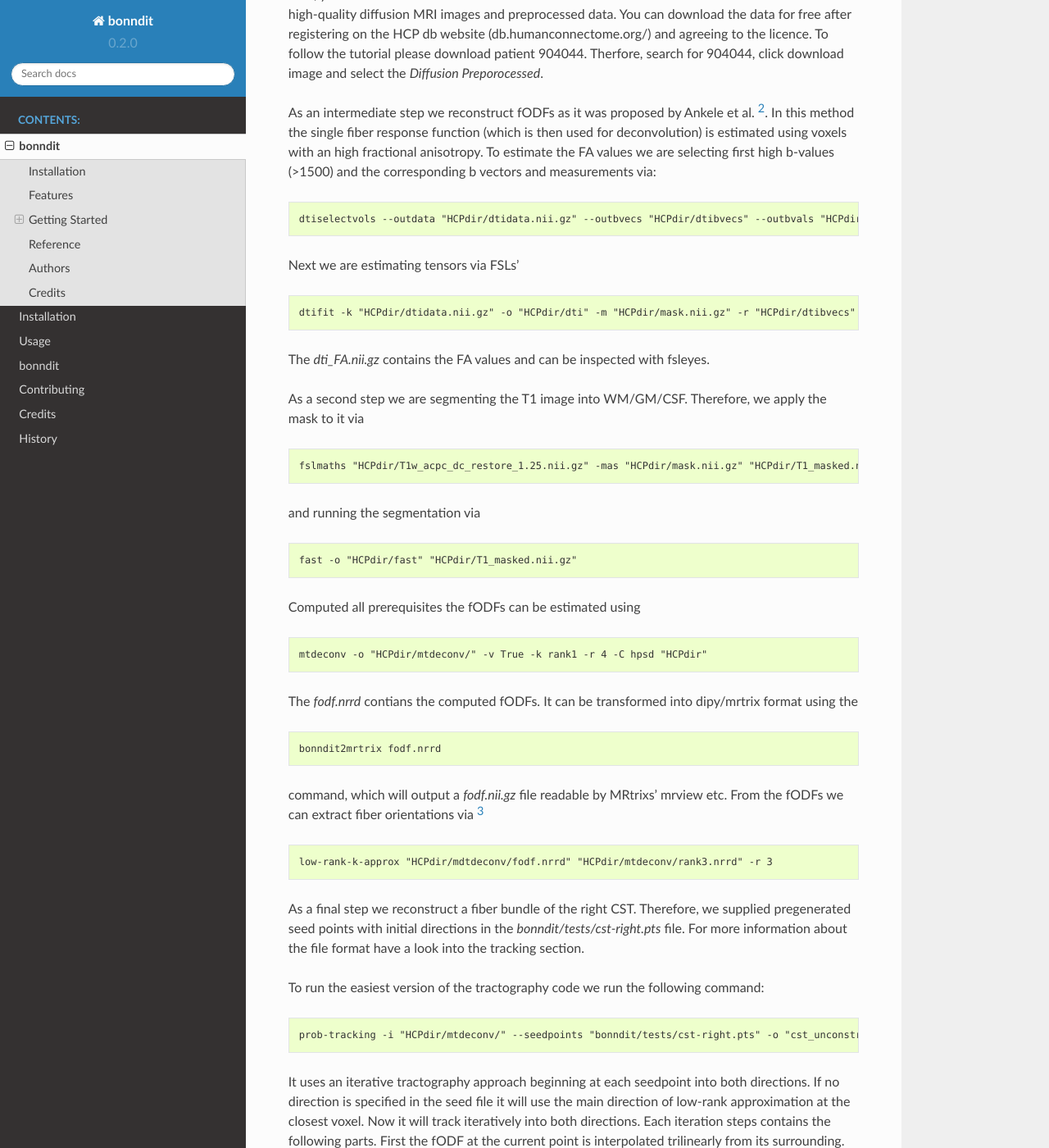
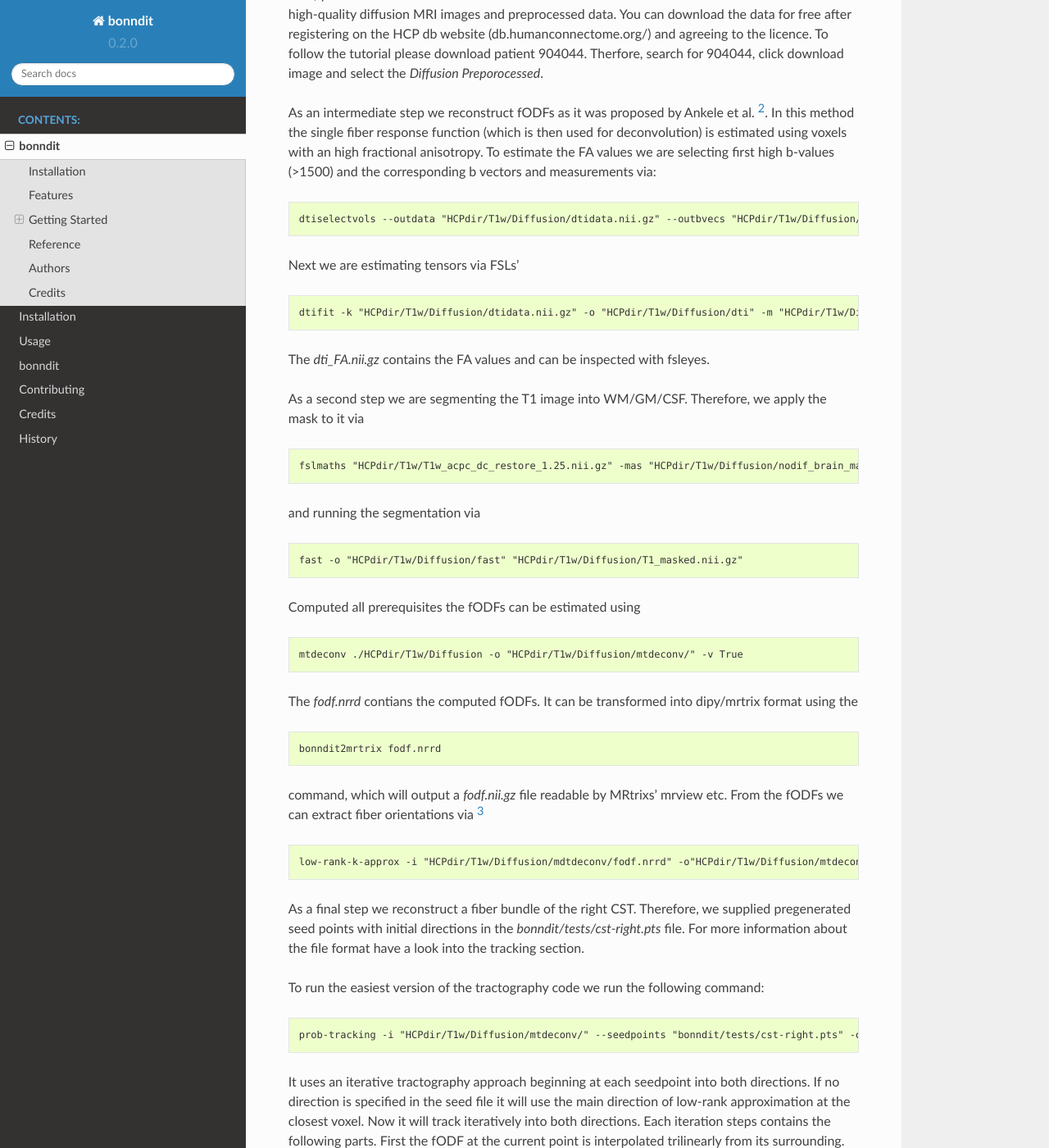
Before and after one commit to MedVisBonn/bonndit, a Sphinx documentation site: the page built from docs/readme.rst, in a window 1280 px wide and 1400 px high, scrolled down 1305 px. Shown: the whole window at 82% size. Built offline with Sphinx 7.4.7 and the Read the Docs theme 2.0.0, drawn with Linux system fonts in a browser that asks for light colours; some of the changed text lies outside the part shown.

Commit message:
Update low-rank-k-approx, mtdeconv, prob-tracking and related files
Changed files:
- docs/readme.rst
- scripts/low-rank-k-approx
- scripts/mtdeconv
- scripts/prob-tracking
- src/bonndit/utilc/structures.pyx

Affected symbols: main.

```diff
--- a/docs/readme.rst
+++ b/docs/readme.rst
@@ -62,13 +62,13 @@ To estimate the FA values we are selecting first high b-values (>1500) and the c
 
 .. code-block:: console
 
-    dtiselectvols --outdata "HCPdir/dtidata.nii.gz" --outbvecs "HCPdir/dtibvecs" --outbvals "HCPdir/dtibvals" --indata "HCPdir/data.nii.gz" --inbvecs "HCPdir/bvecs" --inbvals "HCPdir/bvals"
+    dtiselectvols --outdata "HCPdir/T1w/Diffusion/dtidata.nii.gz" --outbvecs "HCPdir/T1w/Diffusion/dtibvecs" --outbvals "HCPdir/T1w/Diffusion/dtibvals" --indata "HCPdir/T1w/Diffusion/data.nii.gz" --inbvecs "HCPdir/T1w/Diffusion/bvecs" --inbvals "HCPdir/T1w/Diffusion/bvals"
 
 Next we are estimating tensors via FSLs'
 
 .. code-block:: console
 
-    dtifit -k "HCPdir/dtidata.nii.gz" -o "HCPdir/dti" -m "HCPdir/mask.nii.gz" -r "HCPdir/dtibvecs" -b "HCPdir/dtibvals" -w
+    dtifit -k "HCPdir/T1w/Diffusion/dtidata.nii.gz" -o "HCPdir/T1w/Diffusion/dti" -m "HCPdir/T1w/Diffusion/nodif_brain_mask.nii.gz" -r "HCPdir/T1w/Diffusion/dtibvecs" -b "HCPdir/T1w/Diffusion/dtibvals" -w
 
 The `dti_FA.nii.gz` contains the FA values and can be inspected with fsleyes.
 
@@ -76,19 +76,19 @@ As a second step we are segmenting the T1 image into WM/GM/CSF. Therefore, we ap
 
 .. code-block:: console
 
-    fslmaths "HCPdir/T1w_acpc_dc_restore_1.25.nii.gz" -mas "HCPdir/mask.nii.gz" "HCPdir/T1_masked.nii.gz"
+    fslmaths "HCPdir/T1w/T1w_acpc_dc_restore_1.25.nii.gz" -mas "HCPdir/T1w/Diffusion/nodif_brain_mask.nii.gz" "HCPdir/T1w/Diffusion/T1_masked.nii.gz"
 
 and running the segmentation via
 
 .. code-block:: console
 
-    fast -o "HCPdir/fast" "HCPdir/T1_masked.nii.gz"
+    fast -o "HCPdir/T1w/Diffusion/fast" "HCPdir/T1w/Diffusion/T1_masked.nii.gz"
 
 Computed all prerequisites the fODFs can be estimated using
 
 .. code-block:: console
 
-    mtdeconv -o "HCPdir/mtdeconv/" -v True -k rank1 -r 4 -C hpsd "HCPdir"
+    mtdeconv ./HCPdir/T1w/Diffusion -o "HCPdir/T1w/Diffusion/mtdeconv/" -v True
 
 The `fodf.nrrd` contians the computed fODFs. It can be transformed into dipy/mrtrix format using the
 
@@ -101,7 +101,7 @@ via [3]_
 
 .. code-block:: console
 
-    low-rank-k-approx "HCPdir/mdtdeconv/fodf.nrrd" "HCPdir/mtdeconv/rank3.nrrd" -r 3
+    low-rank-k-approx -i "HCPdir/T1w/Diffusion/mdtdeconv/fodf.nrrd" -o"HCPdir/T1w/Diffusion/mtdeconv/rank3.nrrd" -r 3
 
 As a final step we reconstruct a fiber bundle of the right CST. Therefore, we supplied pregenerated seed points with initial directions \
 in the `bonndit/tests/cst-right.pts` file. For more information about the file format have a look into the tracking section.
@@ -110,7 +110,7 @@ To run the easiest version of the tractography code we run the following command
 
 .. code-block:: console
 
-    prob-tracking -i "HCPdir/mtdeconv/" --seedpoints "bonndit/tests/cst-right.pts" -o "cst_unconstrained.tck"
+    prob-tracking -i "HCPdir/T1w/Diffusion/mtdeconv/" --seedpoints "bonndit/tests/cst-right.pts" -o "cst_unconstrained.tck"
 
 It uses an iterative tractography approach beginning at each seedpoint into both directions. If no direction is specified in the seed file it will \
 use the main direction of low-rank approximation at the closest voxel. Now it will track iteratively into both directions. Each iteration steps \
@@ -123,7 +123,7 @@ To run the more advanced joint low-rank approximation we have to specify
 
 .. code-block:: console
 
-    prob-tracking -i "HCPdir/mtdeconv/" --seedpoints "bonndit/tests/cst-right.pts" -o "cst_constrained.tck"
+    prob-tracking -i "HCPdir/T1w/Diffusion/mtdeconv/" --seedpoints "bonndit/tests/cst-right.pts" -o "cst_constrained.tck"
 
 Instead of using the low-rank approximation, we are using a regularised version of it the joint low-rank approximation, which was introduced in [5]_ \
 as first method.
@@ -132,7 +132,7 @@ To run the low-rank UKF we have to add the "ukf" flag.
 
 .. code-block:: console
 
-    prob-tracking -i "HCPdir/mtdeconv/" --seedpoints "bonndit/tests/cst-right.pts" -o "cst_ukf.tck" --ukf "lowrank"
+    prob-tracking -i "HCPdir/T1w/Diffusion/mtdeconv/" --seedpoints "bonndit/tests/cst-right.pts" -o "cst_ukf.tck" --ukf "lowrank"
 
 We have replaced the low-rank approximation with an UKF approach which estimated the new low-rank approximation depending on the past and regularize \
 through this. This was introduced in [5]_ as second approach.
```
Also changed, not shown: 4 other files.
